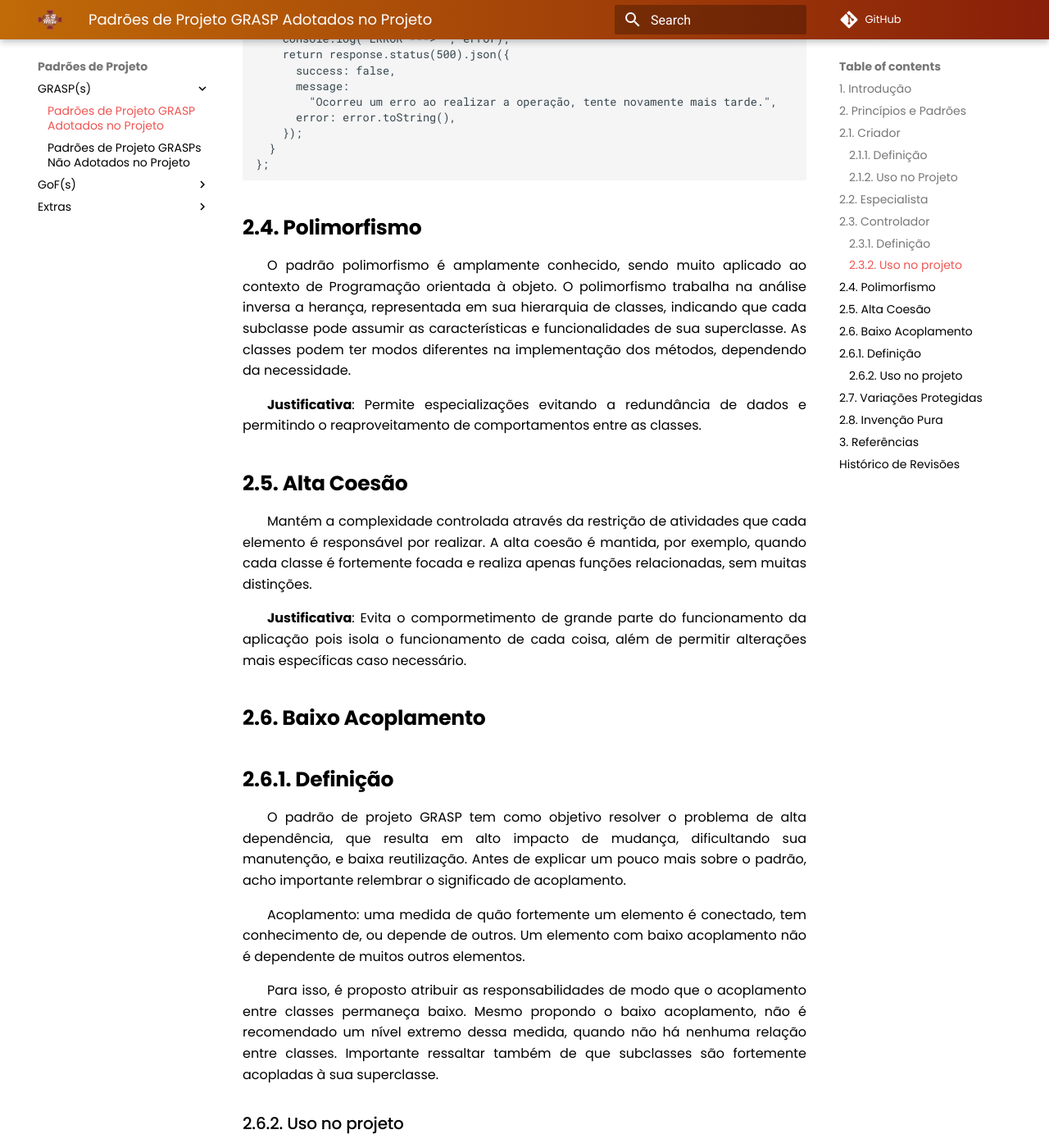
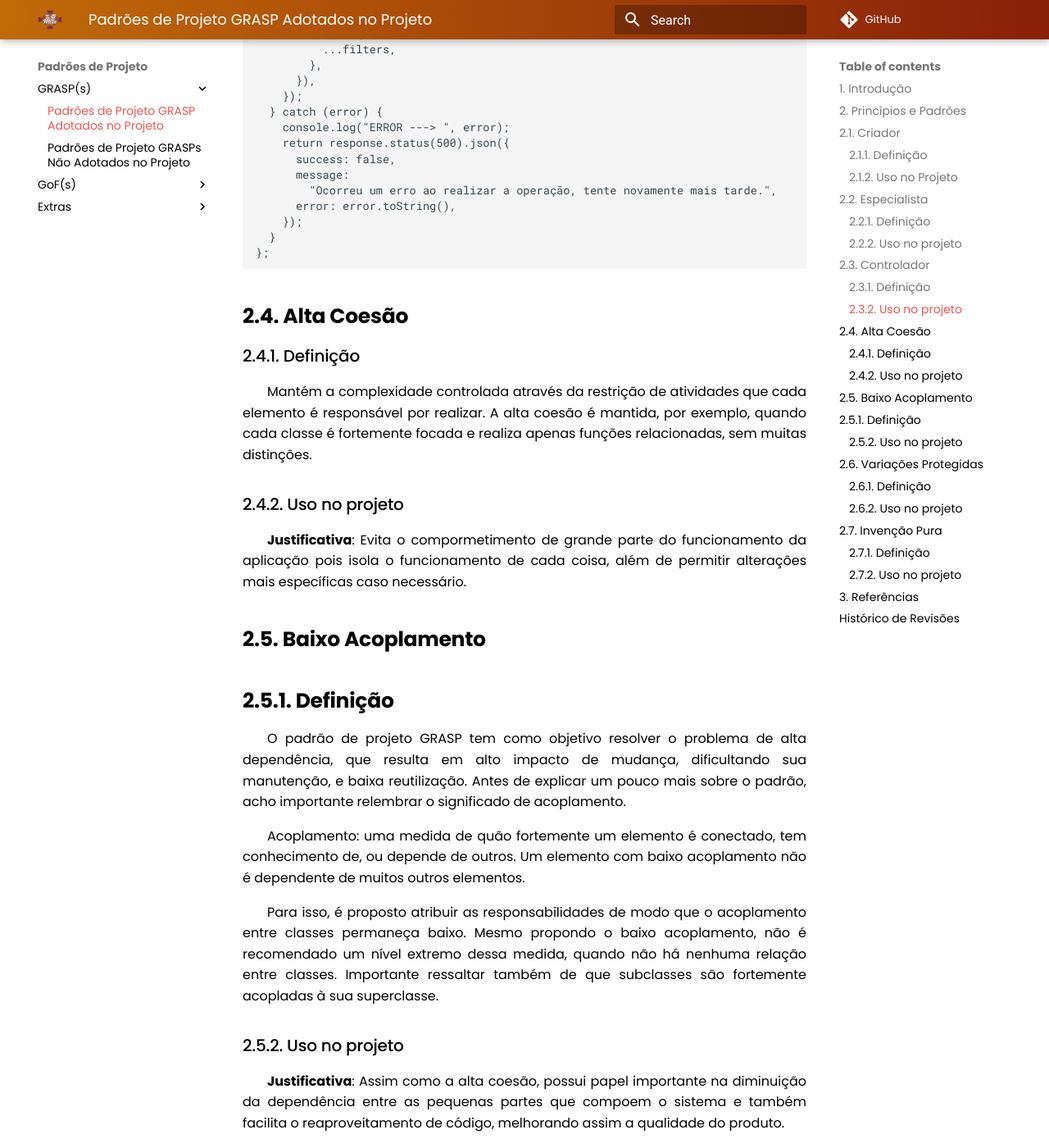
Before and after one commit to UnBArqDsw2021-1/2021.1_G02_TaNaMesa_docs, an MkDocs documentation site: the page built from docs/3-Padroes-de-Projeto/GRASPs/Padroes-Adotados-no-Projeto.md, in a window 1280 px wide and 1400 px high, scrolled down 3603 px. Shown: the whole window at 82% size. Built offline with MkDocs 1.6.1 and Material for MkDocs 9.7.7, drawn with Linux system fonts in a browser that asks for light colours; comment, search, counter and statistics services are not loaded; some of the changed text lies outside the part shown.

Commit message:
(#107) Adicionando Polimorfismo como Grasp nao adotado

````diff
--- a/docs/3-Padroes-de-Projeto/GRASPs/Padroes-Adotados-no-Projeto.md
+++ b/docs/3-Padroes-de-Projeto/GRASPs/Padroes-Adotados-no-Projeto.md
@@ -74,8 +74,10 @@
 }
 ```
 ## 2.2. Especialista
+### 2.2.1. Definição
 O princípio de especialista na informação é utilizado para atribuir responsabilidades. Consiste em delegar a responsabilidade à quem possui as informações necessárias para cumpri-la. Para isso primeiro é identificado qual seria a informação e em seguida onde ela foi armazenada, viabilizando assim o acesso da informação e, consequentemente, a atribuição.
 
+### 2.2.2. Uso no projeto
 **Justificativa**: Evita a criação de soluções desnecessariamente complexas e estimula a análise de qual seria mais objetiva.
 
 ## 2.3. Controlador
@@ -122,27 +124,24 @@
 };
 ```
 
-## 2.4. Polimorfismo
-O padrão polimorfismo é amplamente conhecido, sendo muito aplicado ao contexto de Programação orientada à objeto. O polimorfismo trabalha na análise inversa a herança,
-representada em sua hierarquia de classes, indicando que cada subclasse pode assumir as características e funcionalidades de sua superclasse. As classes podem ter modos diferentes na implementação dos métodos, dependendo da necessidade.
+## 2.4. Alta Coesão
+### 2.4.1. Definição
 
-**Justificativa**: Permite especializações evitando a redundância de dados e permitindo o reaproveitamento de comportamentos entre as classes.
-
-## 2.5. Alta Coesão
 Mantém a complexidade controlada através da restrição de atividades que cada elemento é responsável por realizar. A alta coesão é mantida, por exemplo, quando cada classe é fortemente focada e realiza apenas funções relacionadas, sem muitas distinções.
 
+### 2.4.2. Uso no projeto
 **Justificativa**: Evita o compormetimento de grande parte do funcionamento da aplicação pois isola o funcionamento de cada coisa, além de permitir alterações mais específicas caso necessário.
 
-## 2.6. Baixo Acoplamento
+## 2.5. Baixo Acoplamento
 
-## 2.6.1. Definição
+## 2.5.1. Definição
 O padrão de projeto GRASP tem como objetivo resolver o problema de alta dependência, que resulta em alto impacto de mudança, dificultando sua manutenção, e baixa reutilização. Antes de explicar um pouco mais sobre o padrão, acho importante relembrar o significado de acoplamento.
 
 Acoplamento: uma medida de quão fortemente um elemento é conectado, tem conhecimento de, ou depende de outros. Um elemento com baixo acoplamento não é dependente de muitos outros elementos.
 
 Para isso, é proposto atribuir as responsabilidades de modo que o acoplamento entre classes permaneça baixo. Mesmo propondo o baixo acoplamento, não é recomendado um nível extremo dessa medida, quando não há nenhuma relação entre classes. Importante ressaltar também de que subclasses são fortemente acopladas à sua superclasse.
 
-### 2.6.2. Uso no projeto
+### 2.5.2. Uso no projeto
 
 **Justificativa**: Assim como a alta coesão, possui papel importante na diminuição da dependência entre as pequenas partes que compoem o sistema e também facilita o reaproveitamento de código, melhorando assim a qualidade do produto.
 
@@ -206,14 +205,20 @@
 
 ```
 
-## 2.7. Variações Protegidas
+## 2.6. Variações Protegidas
+### 2.6.1. Definição
+
 O princípio de variações protegidas é responsável por assegurar que o projeto e seus objetos, subsistemas e demais componentes possam ser alterados ou sofrer instabilidades sem que haja impactos indesejáveis nos demais elementos do sistema. Para isso, interfaces são criadas em volta desses pontos potenciais de variação, motivando também a utilização de encapsulamento, polimorfismo e indireção.
 
+### 2.6.2. Uso no projeto
 **Justificativa**: Favorece o desenvolvimento de um sistema mais estável, onde parte pode entrar em inatividade sem comprometer integralmente o funcionamento das demais.
 
-## 2.8. Invenção Pura
+## 2.7. Invenção Pura
+### 2.7.1. Definição
+
 O padrão de Invenção Pura resolve o problema de uma responsabilidade que deve ser alocada a um objeto, mas irá atrapalhar a coesão e/ou o acoplamento daquele objeto. Para solucionar esse problema, é proposto atribuir um conjunto de responsabilidades altamente coeso a uma classe artificial ou de conveniência e que não represente um conceito do domínio do problema. Em alguns casos essas classes artificiais são tratados e nomeados como "serviços" na aplicação, o que define melhor o objetivo daquele elemento, de realizar um serviço em específico que não está diretamente conectado ao domínio.
 
+### 2.7.2. Uso no projeto
 **Justificativa**: aumento da coesão à medida em que a nova classe agrega funcionalidades
 altamente correlatas e da capacidade de reutilização decorrente de classes de Invenção Pura
 que agrupam comportamentos muito utilizados.
````
Also changed, not shown: docs/3-Padroes-de-Projeto/GRASPs/Padroes-Nao-Adotados-no-Projeto.md (+6 -0 lines).
